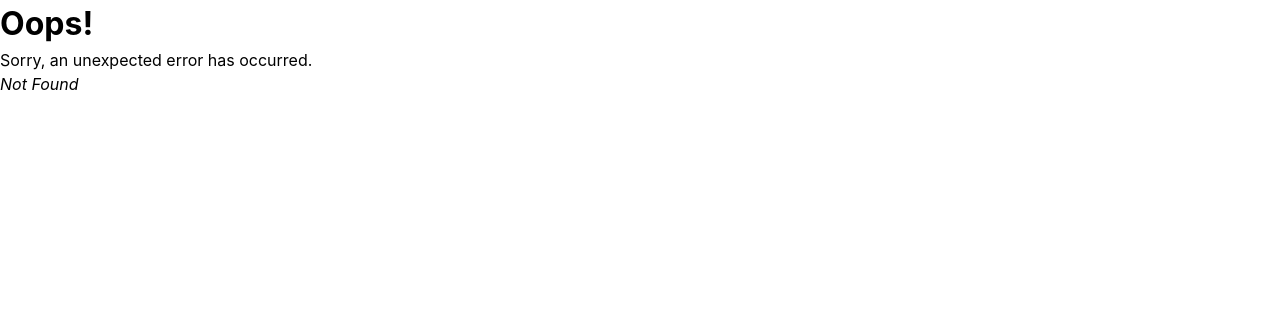
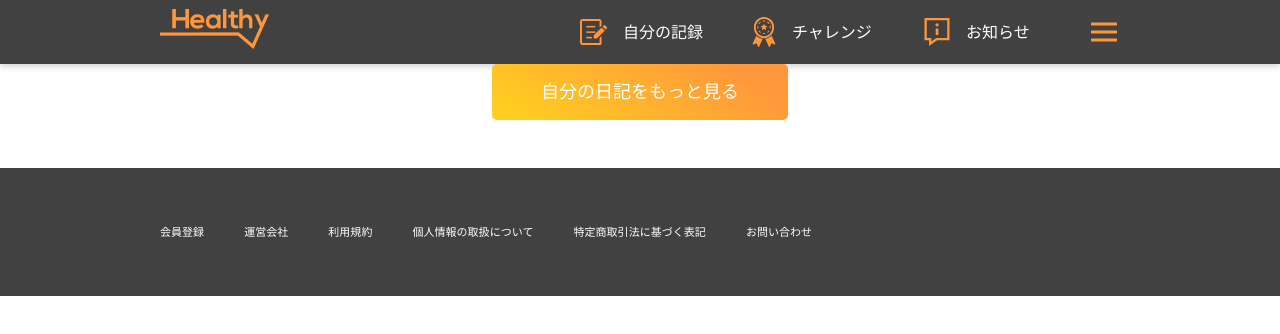
Before and after one commit to phamlongnguyen/healthy-app, a React (Vite) app: page /my-record in a window 1280 px wide. Before the commit this address had no page. Shown: the top 334 px of the page. Built offline with nearby package versions, Linux system fonts and the light colour scheme; a web font is replaced by a local one.

Commit message:
feat: Add router and page My Record

```diff
--- a/src/components/HeaderPage/HeaderPage.jsx
+++ b/src/components/HeaderPage/HeaderPage.jsx
@@ -9,7 +9,7 @@ import './styles.scss'
 import logoPng from '../../assets/images/logo.png'
 
 const MENUS = [
-  { label: '自分の記録', key: 'my-record', url: '', icon: <IconNote /> },
+  { label: '自分の記録', key: 'my-record', icon: <IconNote /> },
   {
     label: 'チャレンジ',
     key: 'challenge',
--- a/src/configs/pageUrl.jsx
+++ b/src/configs/pageUrl.jsx
@@ -1,5 +1,5 @@
 import { createBrowserRouter } from 'react-router-dom'
-import { ColumnPage, DashBoard, ErrorPage } from '../pages'
+import { ColumnPage, DashBoard, ErrorPage, MyRecordPage } from '../pages'
 import { MainLayout } from '../layouts'
 const router = createBrowserRouter([
   {
@@ -14,6 +14,10 @@ const router = createBrowserRouter([
         path: '/column',
         element: <ColumnPage />,
       },
+      {
+        path: '/my-record',
+        element: <MyRecordPage />,
+      },
     ],
   },
 ])
--- /dev/null
+++ b/src/pages/MyRecordPage/MyRecordPage.jsx
@@ -0,0 +1,15 @@
+import React from 'react'
+import { ButtonGradient } from '../../components/common'
+import './styles.scss'
+
+const MyRecordPage = () => {
+  return (
+    <div className="my-record-page">
+      <div className="my-record-page__button">
+        <ButtonGradient label="自分の日記をもっと見る" />
+      </div>
+    </div>
+  )
+}
+
+export default MyRecordPage
--- /dev/null
+++ b/src/pages/MyRecordPage/index.jsx
@@ -0,0 +1 @@
+export { default } from './MyRecordPage'
--- /dev/null
+++ b/src/pages/MyRecordPage/styles.scss
@@ -0,0 +1,11 @@
+@use '../../styles/media' as *;
+
+.my-record-page {
+  @include maxWidthContent;
+  &__button {
+    @include maxWidthContent;
+    display: flex;
+    justify-content: center;
+    margin-bottom: 3rem;
+  }
+}
--- a/src/pages/index.jsx
+++ b/src/pages/index.jsx
@@ -1,3 +1,4 @@
 export { default as ErrorPage } from './ErrorPage'
 export { default as DashBoard } from './Dashboard'
 export { default as ColumnPage } from './ColumnPage'
+export { default as MyRecordPage } from './MyRecordPage'
```
